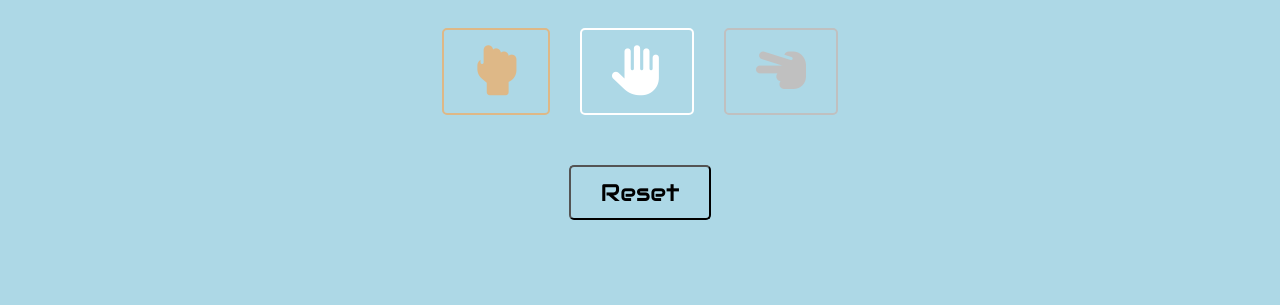
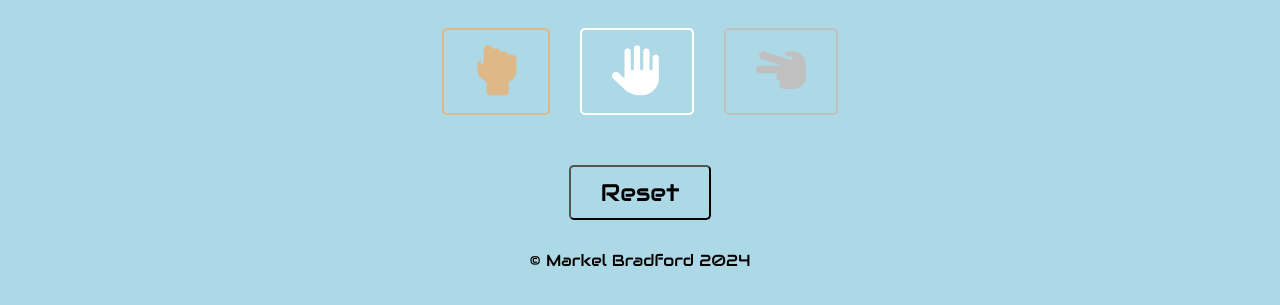
Before and after one commit to Markel-Bradford/rockpaperscissors, a plain HTML site: page index.html in a window 1280 px wide. Shown: the part 389-694 px from the top of the page. Drawn offline with Linux system fonts and the light colour scheme.

Commit message:
Added footer

```diff
--- a/index.html
+++ b/index.html
@@ -49,6 +49,9 @@
     <div class="restart">
         <button id="resetBtn" class="choiceBtn" type="reset">Reset</button>
     </div>
+    <footer class="rps-footer">
+        <p>&copy; Markel Bradford 2024</p>
+      </footer>
     <script src="rps.js"></script>
   </body>
 </html>
--- a/styles.css
+++ b/styles.css
@@ -13,6 +13,10 @@ header {
 }
 
 .game-instruction {
+    text-align: center;
+}
+
+#winnerMsg {
     text-align: center;
 }
 
@@ -127,6 +131,13 @@ header {
     margin-top: 50px;
 }
 
+.rps-footer {
+    height: 80px;
+    display: flex;
+    justify-content: center;
+    align-items:center;
+}
+
 
 @media screen and (max-width: 600px) {
     h1 {
```
